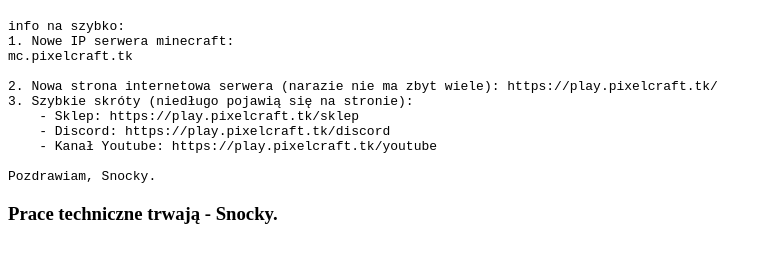
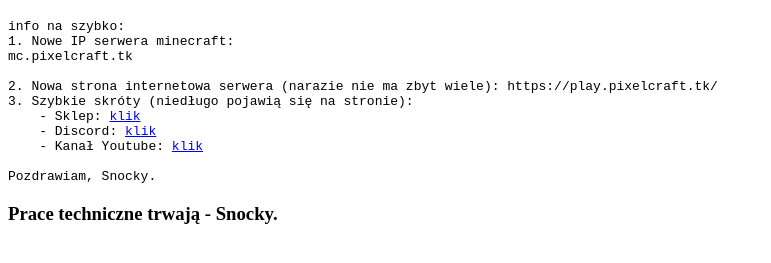
Before and after one commit to mcpixelcraft/mcpixelcraft.github.io, a plain HTML site: page index.html in a window 1280 px wide. Shown: the part 61-324 px from the top of the page, without its empty margins (0-771 px from the left). Drawn offline with Linux system fonts and the light colour scheme.

Commit message:
Update index.html

```diff
--- a/index.html
+++ b/index.html
@@ -13,9 +13,9 @@ mc.pixelcraft.tk
 
 2. Nowa strona internetowa serwera (narazie nie ma zbyt wiele): https://play.pixelcraft.tk/
 3. Szybkie skróty (niedługo pojawią się na stronie):
-    - Sklep: https://play.pixelcraft.tk/sklep
-    - Discord: https://play.pixelcraft.tk/discord
-    - Kanał Youtube: https://play.pixelcraft.tk/youtube
+    - Sklep: <a href="https://play.pixelcraft.tk/sklep">klik</a>
+    - Discord: <a href="https://play.pixelcraft.tk/discord">klik</a>
+    - Kanał Youtube: <a href="https://play.pixelcraft.tk/youtube">klik</a>
 
 Pozdrawiam, Snocky.
 </pre>
```
